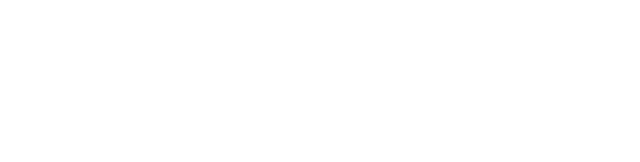
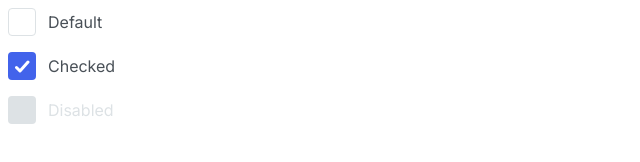
Before and after one commit to js-tasks-ru/htmlcss-20211125_nxashiev, a website: page 07-lection5/01-checkbox/index.html in a window 1280 px wide. Shown: the whole page, without its empty margins (0-640 px from the left). Drawn offline with Linux system fonts and the light colour scheme.

Commit message:
solution for 07-checkbox

```diff
--- a/07-lection5/01-checkbox/checkbox.css
+++ b/07-lection5/01-checkbox/checkbox.css
@@ -0,0 +1,64 @@
+.checkbox {
+  display: inline-flex;
+  flex-direction: column;
+}
+
+.checkbox__input {
+  position: absolute;
+  clip: rect(0, 0, 0, 0);
+}
+
+.checkbox__state {
+  display: flex;
+  align-items: center;
+  cursor: pointer;
+}
+
+.checkbox__control {
+  width: 28px;
+  height: 28px;
+  background: var(--white);
+  border: 1px solid var(--grey-2);
+  box-sizing: border-box;
+  border-radius: 4px;
+  display: inline-flex;
+  justify-content: center;
+  align-items: center;
+}
+
+.checkbox__title {
+  font-family: Inter;
+  font-style: normal;
+  font-weight: normal;
+  font-size: 16px;
+  line-height: 24px;
+  color: #495057;
+  display: inline-flex;
+  margin-left: 12px;
+}
+
+.checkbox__input:checked ~ .checkbox__state .checkbox__control {
+  background: var(--blue-3);
+  border: none;
+}
+
+.checkbox__input:focus ~ .checkbox__state .checkbox__title {
+  text-decoration: underline;
+}
+
+.checkbox__input:disabled ~ .checkbox__state {
+  pointer-events: none;
+}
+
+.checkbox__input:disabled ~ .checkbox__state .checkbox__title {
+  color: var(--grey-2);
+}
+
+.checkbox__input:disabled ~ .checkbox__state .checkbox__control {
+  background: var(--grey-2);
+  border: none;
+}
+
+.checkbox__input:disabled ~ .checkbox__state .checkbox__icon {
+  display: none;
+}
--- a/07-lection5/01-checkbox/index.html
+++ b/07-lection5/01-checkbox/index.html
@@ -4,8 +4,55 @@
     <head>
         <link rel="stylesheet" href="../../assets/css/main.css">
         <link rel="stylesheet" href="./checkbox.css">
+        <style>
+            .wrapper {
+                display: inline-flex;
+                flex-direction: column;
+                gap: 16px;
+            }
+        </style>
     </head>
     <body>
 
+        <div class="wrapper">
+
+            <label class="checkbox">
+                <input type="checkbox" class="checkbox__input">
+                <span class="checkbox__state">
+                    <span class="checkbox__control">
+                        <svg class="checkbox__icon" width="15" height="13" viewBox="0 0 15 13" fill="none" xmlns="http://www.w3.org/2000/svg">
+                            <path d="M1.5 7.5L5 11L13 2" stroke="white" stroke-width="3" stroke-linecap="round" stroke-linejoin="round"/>
+                        </svg>
+                    </span>
+                    <span class="checkbox__title">Default</span>
+                </span>
+            </label>
+
+            <label class="checkbox">
+                <input type="checkbox" class="checkbox__input" checked>
+                <span class="checkbox__state">
+                    <span class="checkbox__control">
+                        <svg class="checkbox__icon" width="15" height="13" viewBox="0 0 15 13" fill="none" xmlns="http://www.w3.org/2000/svg">
+                            <path d="M1.5 7.5L5 11L13 2" stroke="white" stroke-width="3" stroke-linecap="round" stroke-linejoin="round"/>
+                        </svg>
+                    </span>
+                    <span class="checkbox__title">Checked</span>
+                </span>
+            </label>
+
+            <label class="checkbox">
+                <input type="checkbox" class="checkbox__input" disabled>
+                <span class="checkbox__state">
+                    <span class="checkbox__control">
+                        <svg class="checkbox__icon" width="15" height="13" viewBox="0 0 15 13" fill="none" xmlns="http://www.w3.org/2000/svg">
+                            <path d="M1.5 7.5L5 11L13 2" stroke="white" stroke-width="3" stroke-linecap="round" stroke-linejoin="round"/>
+                        </svg>
+                    </span>
+                    <span class="checkbox__title">Disabled</span>
+                </span>
+            </label>
+
+    </div>
+
     </body>
 </html>
--- a/assets/css/main.css
+++ b/assets/css/main.css
@@ -8,6 +8,7 @@
   --purple-2: #5028c6;
   --blue: #374fc7;
   --blue-2: #2342c0;
+  --blue-3: #4263eb;
   --red: #f03d3e;
   --grey-1: #f8f9fa;
   --grey-2: #dde2e5;
```
